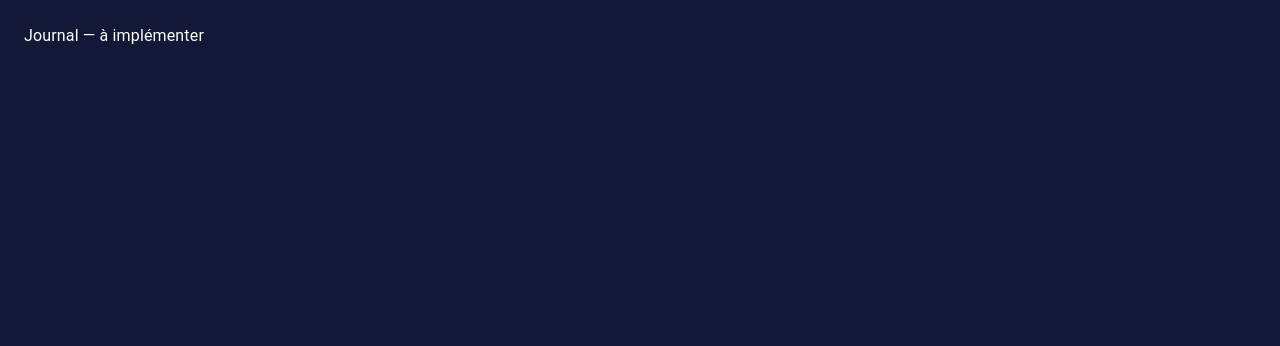
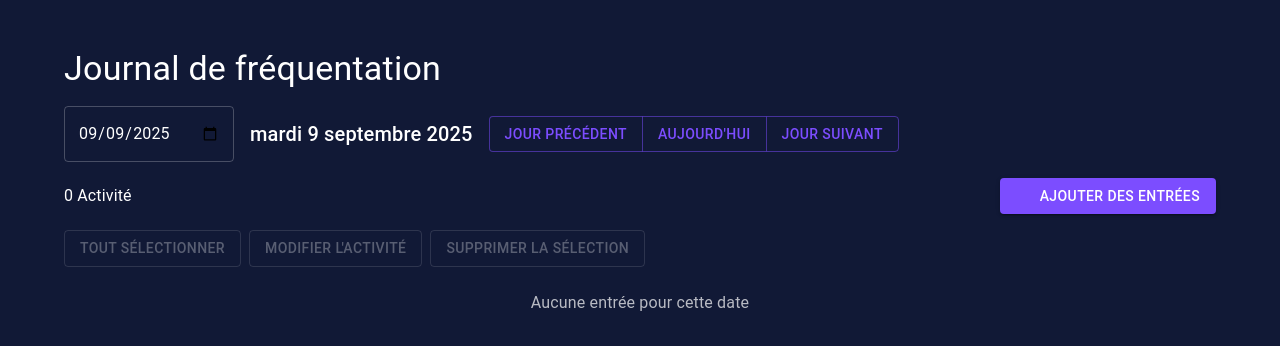
Before and after one commit to LawderDev/my-cdi, a React (Vite) app: page / in a window 1280 px wide. Shown: the top 346 px of the page. Built offline with nearby package versions, Linux system fonts and the light colour scheme; some icons are missing.

Commit message:
:sparkles: feat(frequentation): wire JournalPage into renderer routes

```diff
--- a/src/renderer/routes/index.tsx
+++ b/src/renderer/routes/index.tsx
@@ -1,13 +1,14 @@
 import { Routes, Route } from 'react-router'
 import { ROUTES } from '@shared/lib/routes'
 import { StudentsPage } from '@student/pages/StudentsPage'
+import { JournalPage } from '@frequentation/pages/JournalPage'
 import { Layout } from './Layout'
 
 export function AppRoutes() {
   return (
     <Routes>
       <Route element={<Layout />}>
-        <Route path={ROUTES.JOURNAL} element={<JournalPlaceholder />} />
+        <Route path={ROUTES.JOURNAL} element={<JournalPage />} />
         <Route path={ROUTES.STUDENTS} element={<StudentsPage />} />
         <Route path={ROUTES.STATISTICS} element={<StatisticsPlaceholder />} />
       </Route>
@@ -15,10 +16,6 @@ export function AppRoutes() {
   )
 }
 
-function JournalPlaceholder() {
-  return <div>Journal — à implémenter</div>
-}
-
 function StatisticsPlaceholder() {
   return <div>Statistiques — en cours de développement</div>
 }
```
